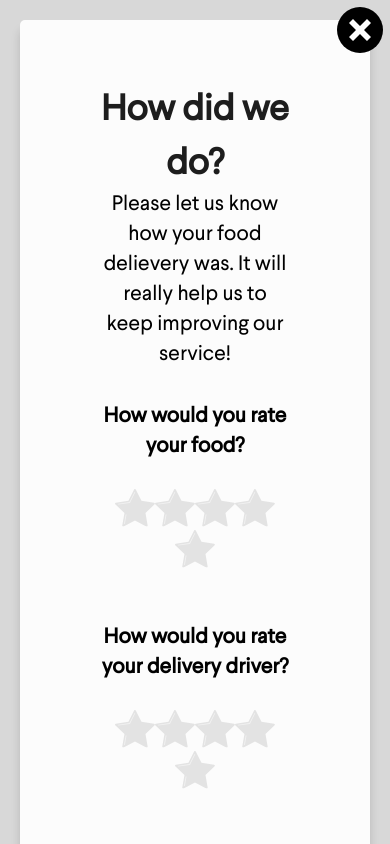
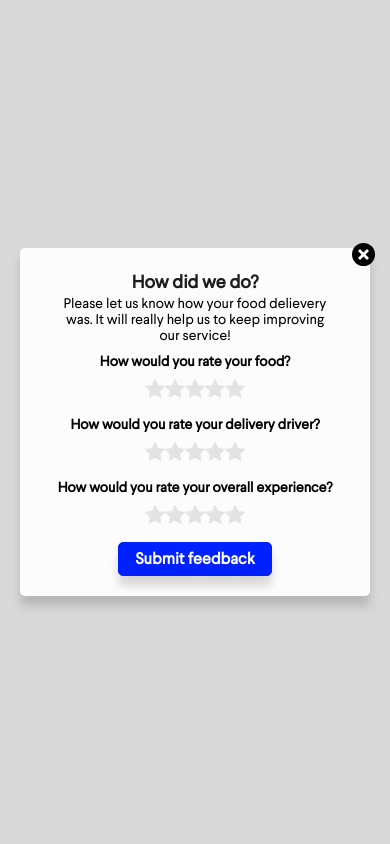
Before and after one commit to riabets/rating, a Vue app: page / in a window 390 px wide. Built offline with nearby package versions, Linux system fonts and the light colour scheme.

Commit message:
Popup functionality

```diff
--- a/src/components/Popup.vue
+++ b/src/components/Popup.vue
@@ -1,8 +1,8 @@
 <template>
-    <div class="popup_wrapper">
+    <div class="popup_wrapper" v-if="popupVisible">
         <div class="popup_content">
-            <div class="close_button">
-                <img src="~@/assets/close.png" alt="">
+            <div class="close_button" v-on:click="popupToggle()">
+                <img src="~@/assets/close.png" alt="" >
             </div>
             <h3 class="popup_main_heading">How did we do?</h3>
             <p class="heading_text">Please let us know how your food delievery was. It will really help us to keep improving our service!</p>
@@ -29,7 +29,8 @@ import Stars from "./Stars";
 export default {
     data(){
         return {
-            id: null
+            id: null,
+            popupVisible: true
         }
     },
     components: {
@@ -38,13 +39,16 @@ export default {
     methods: {
         submitRating(){
             console.log(JSON.stringify(this.$store.state.ratingData));
+        },
+        popupToggle(){
+            this.popupVisible = !this.popupVisible;
         }
     }
 }
 </script>
 <style lang="scss">
 .popup_wrapper {
-    background-color: #D8D8D8;
+    background-color: rgba(#D8D8D8, 1);
     position:fixed;
     top: 0;
     bottom:0;
@@ -55,6 +59,7 @@ export default {
     justify-content: center;
     align-items: center;
     padding: 20px;
+    z-index: 1000;
 }
 .popup_content {
     max-width:650px;
@@ -69,6 +74,20 @@ export default {
     justify-content: center;
     padding:60px 80px;
     text-align: center;
+    animation-name: appear;
+    animation-duration: 2s;
+    @media screen and (max-width:767px){
+        padding: 20px 35px;
+    }
+}
+@keyframes appear {
+  from {
+    opacity:0;
+  }
+
+  to {
+    opacity:1;
+  }
 }
 .close_button {
     position:absolute;
@@ -82,9 +101,19 @@ export default {
     flex-wrap: wrap;
     justify-content: center;
     align-items: center;
+    @media screen and (max-width:767px){
+        width:23px;
+        height:23px;
+        top:-5px;
+        right:-5px;
+    }
     img {
         width:22px;
         height:22px;
+        @media screen and (max-width:767px){
+            width:11px;
+            height:11px;
+        }
     }
     &:hover {
         cursor:pointer;
@@ -94,7 +123,11 @@ export default {
 .rating_block {
     width:100%;
     text-align: center;
-    margin-bottom:50px;
+    margin-bottom: 50px;
+
+    @media screen and (max-width:767px){
+        margin:0 0 15px 0;
+    }
 }
 .popup_main_heading {
     @include regular;
@@ -103,18 +136,32 @@ export default {
     line-height: 1.5;
     color:#1D1D1D;
     margin:0;
+    @media screen and (max-width:767px){
+        font-size: 18px;
+    }
 }
 .heading_text {
     @include regular;
     font-size:21px;
     line-height: 30px;
     margin:0 0 32px 0;
+    @media screen and (max-width:767px){
+        font-size: 14px;
+        line-height: 16px;
+        margin:0 0 10px 0;
+    }
 }
 .rating_heading {
     @include regular;
     margin:0 0 29px 0;
     font-size:21px;
     line-height: 30px;
+     @media screen and (max-width:767px){
+        font-size: 14px;
+        line-height: 16px;
+        margin:0 0 10px 0;
+    }
+
 }
 .submit_button {
     @include regular;
@@ -131,6 +178,10 @@ export default {
     box-shadow: 0 10px 10px rgba(0,0,0,0.15);
     position:relative;
     overflow:hidden;
+    @media screen and (max-width:767px){
+        font-size:16px;
+        padding:8px 16px;
+    }
     &:hover {
         cursor:pointer;
         transition:all 200ms ease-in;
--- a/src/components/Stars.vue
+++ b/src/components/Stars.vue
@@ -29,16 +29,13 @@ export default {
     },
     methods: {
         starOver(index) {
-            var self = this;
             this.hoverValue = this.value;
             return this.value = index;
         },
         starOut() {
-            var self = this;
             return this.value = this.hoverValue;
         },
         set(value) {
-            var self = this;
             this.hoverValue = value;
             if (this.id === 1){
                 this.$store.commit('RATING_DATA_FOOD',  this.value);
@@ -49,7 +46,6 @@ export default {
             if (this.id === 3){
                 this.$store.commit('RATING_DATA_EXPERIENCE',  this.value);
             }
-
             return this.value = value;
         }
     },
@@ -61,6 +57,10 @@ export default {
     width:40px;
     height:38px;
     overflow:hidden;
+    @media screen and (max-width:767px){
+        width:20px;
+        height:19px;
+    }
     &:before {
         content:"";
         display:block;
@@ -69,6 +69,11 @@ export default {
         background-image: url("~@/assets/star-e.png");
         background-repeat: no-repeat;
         transition: transform 200ms ease-out;
+        @media screen and (max-width:767px){
+            width:20px;
+            height:19px;
+            background-size: contain;
+        }
     }
     &:after {
         content:"";
@@ -78,6 +83,11 @@ export default {
         background-image: url("~@/assets/star.png");
         background-repeat: no-repeat;
         transition: transform 200ms ease-out;
+        @media screen and (max-width:767px){
+            width:20px;
+            height:19px;
+            background-size: contain;
+        }
     }
     &:hover {
       cursor: pointer;
@@ -87,10 +97,16 @@ export default {
       &:before {
         transform: translateY(-38px);
         transition: transform 200ms ease-in;
+        @media screen and (max-width:767px){
+            transform: translateY(-19px);
+        }
       }
       &:after {
         transform: translateY(-38px);
         transition: transform 200ms ease-in;
+        @media screen and (max-width:767px){
+            transform: translateY(-19px);
+        }
       }
     }
 }
```
